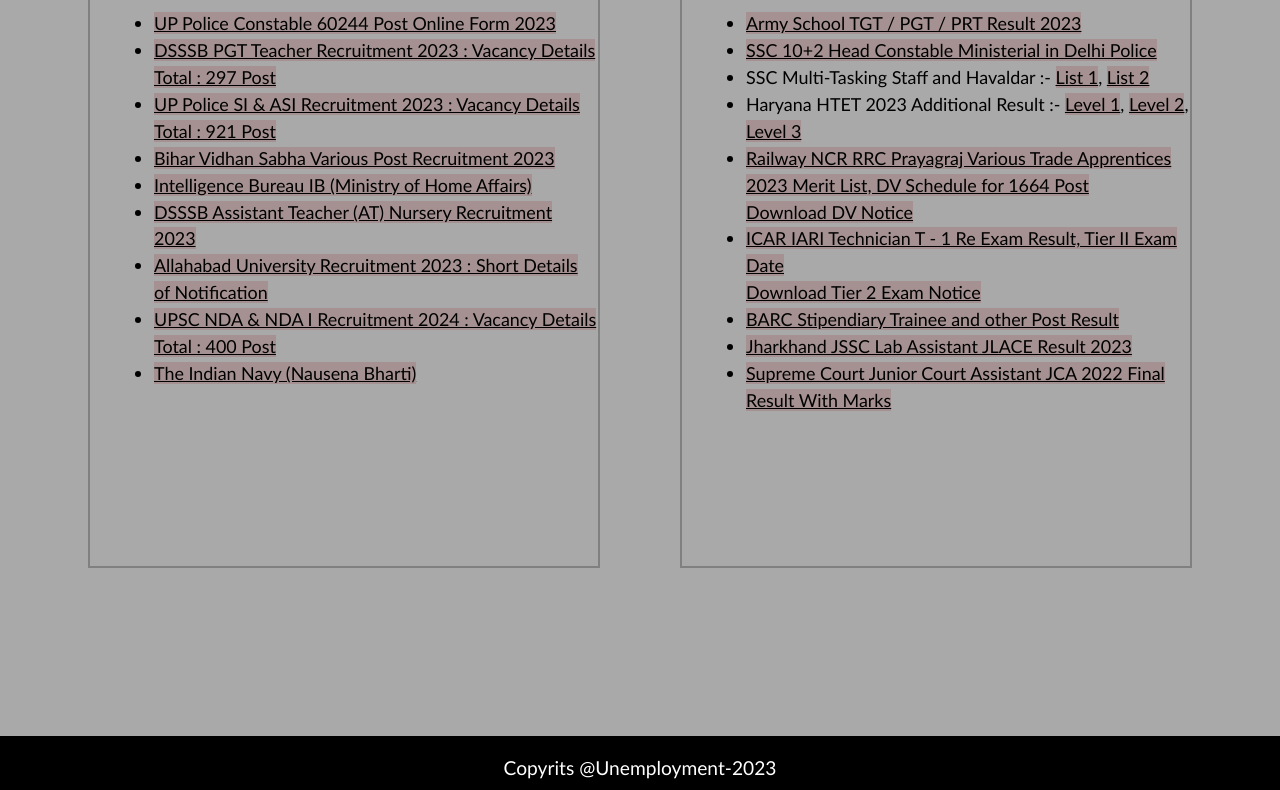
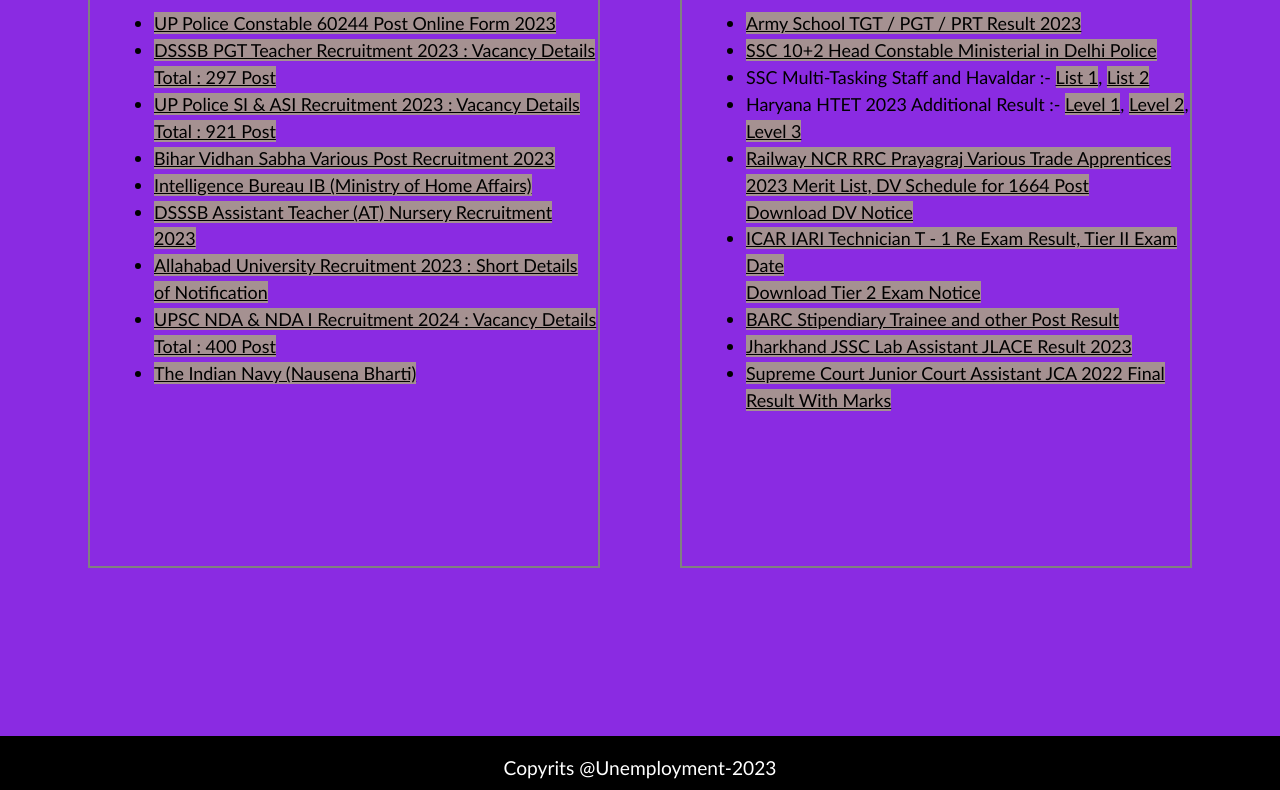
Before and after one commit to MDGAFFAR4444/Unemployment_P, a plain HTML site: page vacancy.html in a window 1280 px wide. Shown: the part 194-984 px from the top of the page. Drawn offline with nearby package versions, Linux system fonts and the light colour scheme.

Commit message:
Update vacancy.css

```diff
--- a/css/vacancy.css
+++ b/css/vacancy.css
@@ -2,7 +2,7 @@
 .content{
     min-height: 100vh;
     width: 100%;
-    /* background-color: blueviolet; */
+    background-color: blueviolet;
     display: flex;
     position: relative;
     padding: 1vh;
```
